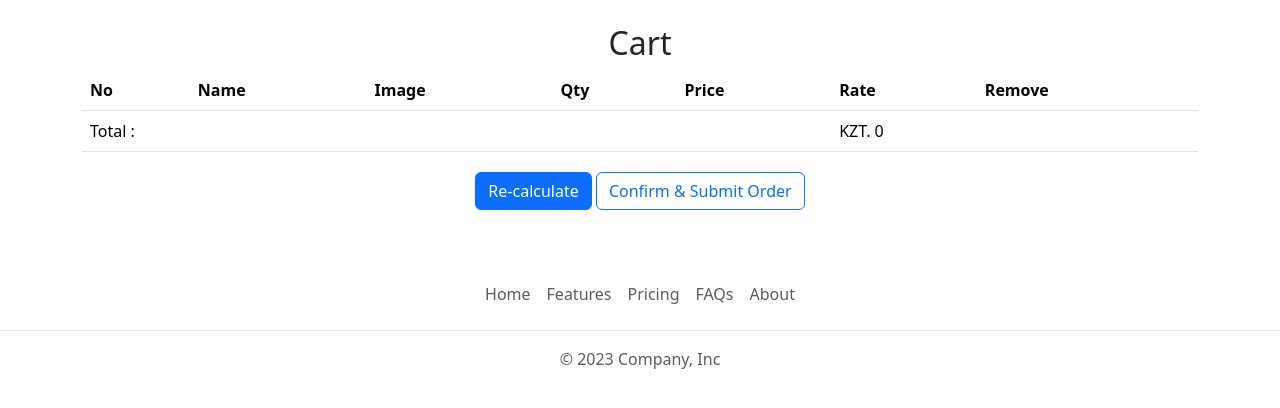
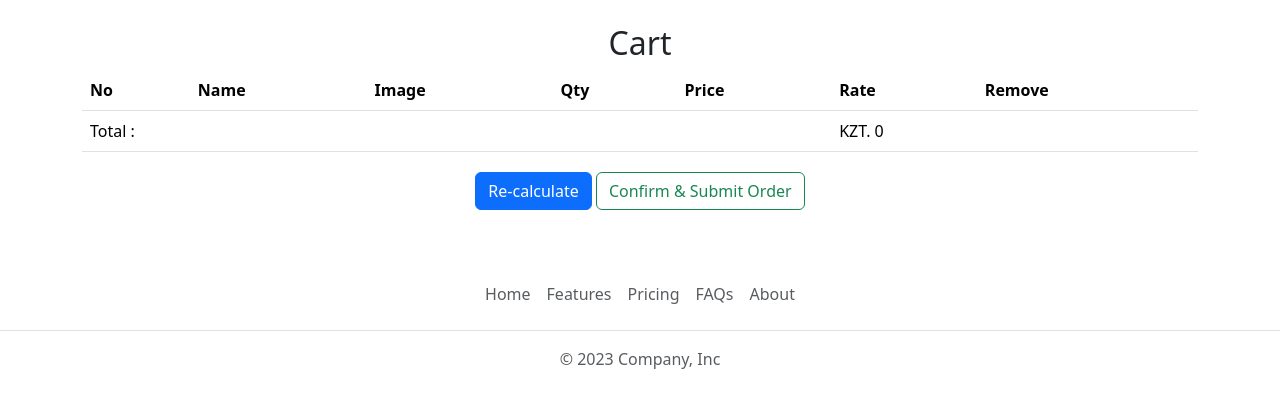
Before and after one commit to We1337/Bookstore-Management-System-PHP-MySQL-Project, a PHP site: page /cart.php in a window 1280 px wide. Shown: the part 72-480 px from the top of the page. Run offline with PHP 8.4, Linux system fonts and the light colour scheme; data comes from the database, SQL or seed files in the repository.

Commit message:
feat: new style of the button

```diff
--- a/cart.php
+++ b/cart.php
@@ -62,7 +62,7 @@
 					<input type="submit" value="Re-calculate" class="btn btn-primary">
 
 					<?php
-						echo '<a class="btn btn-outline-primary" href="order.php?total='.$total.'" name="button" >Confirm & Submit Order</a>'
+						echo '<a class="btn btn-outline-success" href="order.php?total='.$total.'" name="button" >Confirm & Submit Order</a>'
 					?>
 				</div>
 			</form>
```
